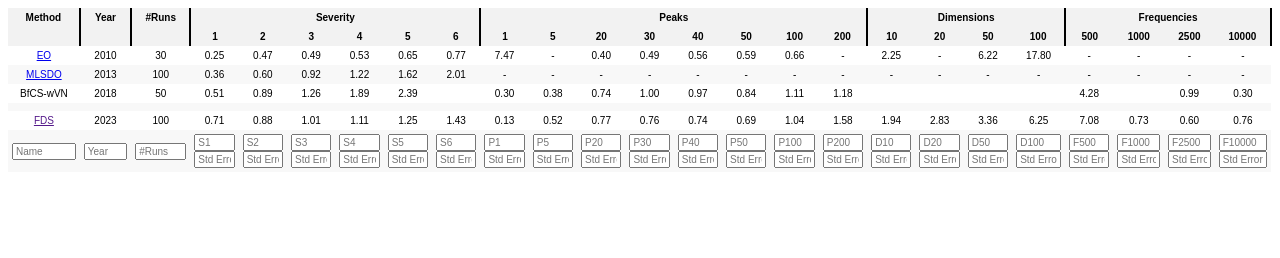
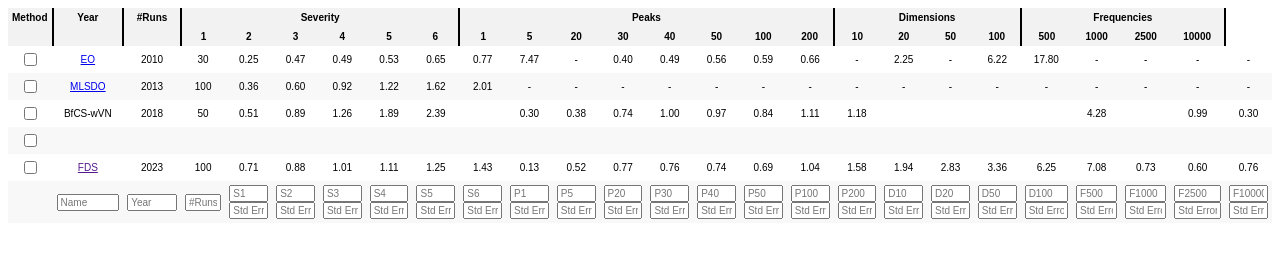
Before and after one commit to alc1218/MPB, a plain HTML site: page index.html in a window 1280 px wide. Drawn offline with Linux system fonts and the light colour scheme.

Commit message:
Checkbox addition

```diff
--- a/index.html
+++ b/index.html
@@ -101,6 +101,7 @@
       </thead>
       <tbody>
         <tr>
+          <td><input type="checkbox"></td>
           <td><a href="https://link.springer.com/article/10.1007/s12293-009-0027-6" target="_blank">EO</a></td>
           <td>2010</td>
           <td>30</td>
@@ -129,6 +130,7 @@
         </tr>
         <!-- Rest of the table rows -->
         <tr>
+          <td><input type="checkbox"></td>
           <td><a href="https://link.springer.com/article/10.1007/s10732-013-9215-0" target="_blank">MLSDO</a></td>
           <td>2013</td>
           <td>100</td>
@@ -156,6 +158,7 @@
           <td>-</td>
         </tr>
         <tr>
+          <td><input type="checkbox"></td>
           <td><a href="https://link.springer.com/article/10.1007/s10489-017-0963-7" target="_blank"></a>BfCS-wVN</td>
           <td>2018</td>
           <td>50</td>
@@ -184,6 +187,7 @@
         </tr>
 
         <tr>
+          <td><input type="checkbox"></td>
           <td><a href="" target="_blank"></a></td>
           <td></td>
           <td></td>
@@ -212,6 +216,7 @@
         </tr>
 
         <tr>
+          <td><input type="checkbox"></td>
           <td><a href="" target="_blank">FDS</a></td>
           <td>2023</td>
           <td>100</td>
@@ -240,6 +245,7 @@
         </tr>
 
         <tr>
+          <td></td>
           <td><input type="text" name="Algorithm name" placeholder="Name"></td>
           <td><input type="text" name="Publication year" placeholder="Year"></td>
           <td><input type="text" name="#Runs" placeholder="#Runs"></td>
```
